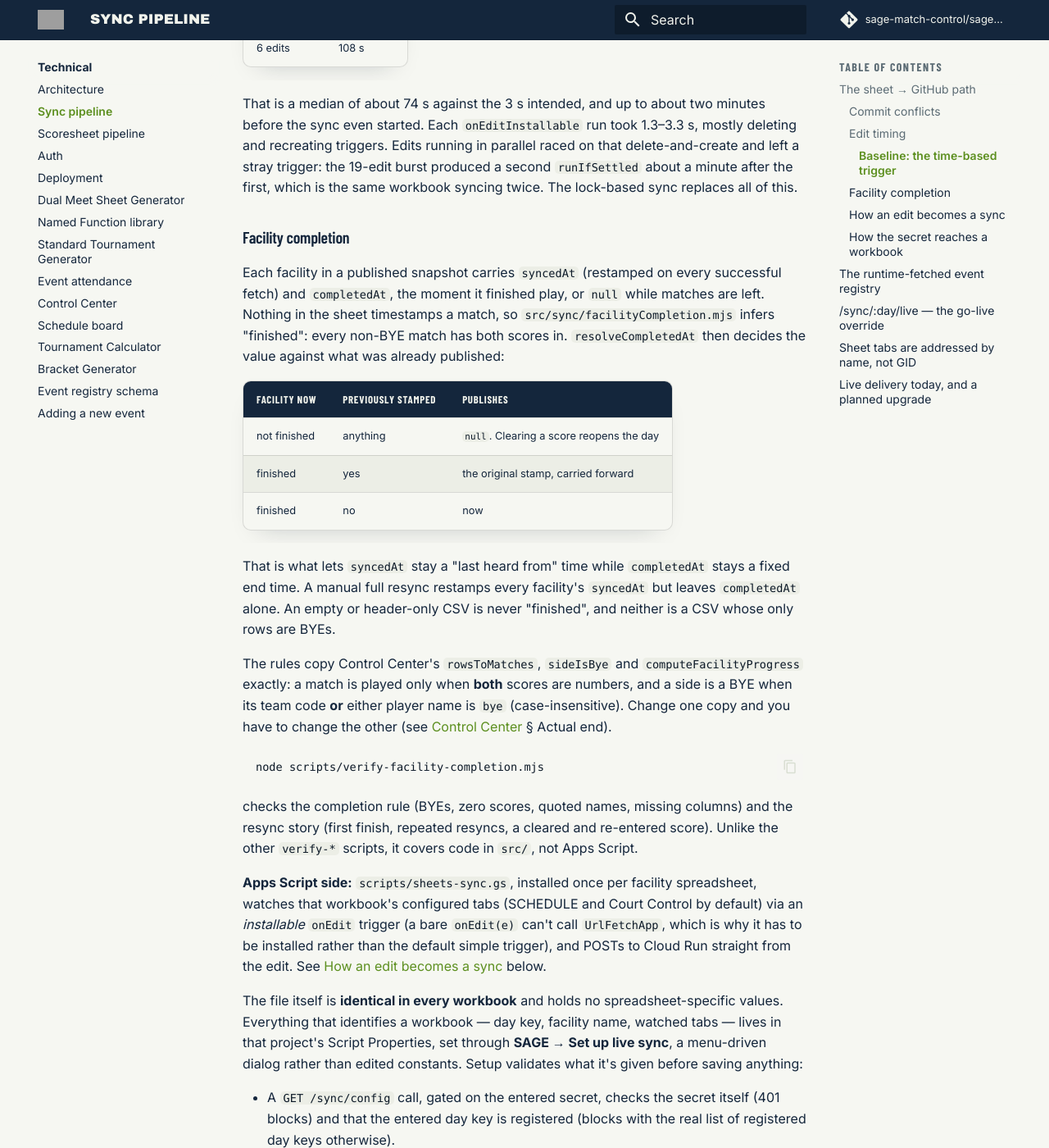
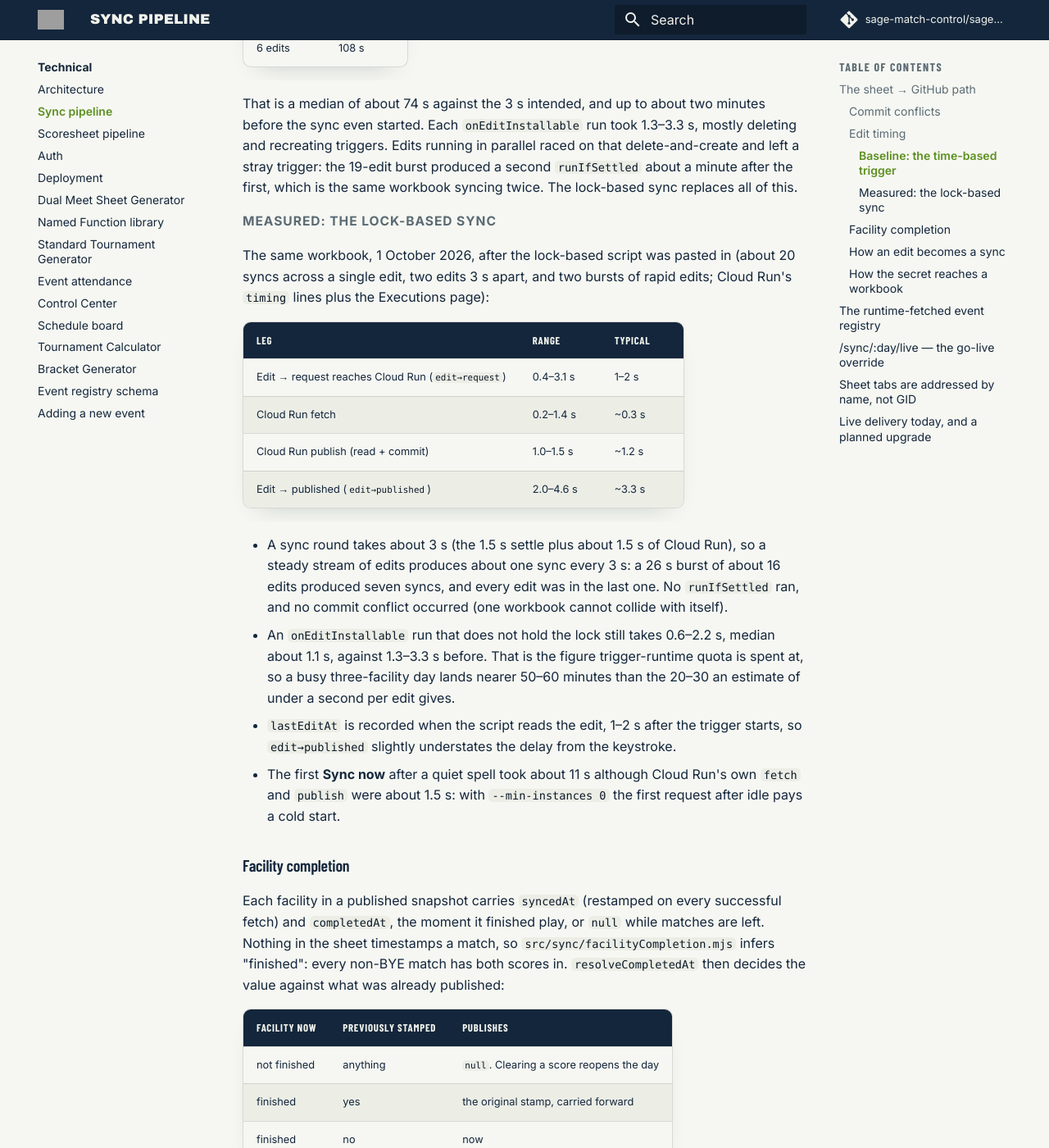
Before and after one commit to sage-match-control/sage-docs, an MkDocs documentation site: the page built from docs/technical/sync-pipeline.md, in a window 1280 px wide and 1400 px high, scrolled down 2298 px. Shown: the whole window at 82% size. Built offline with MkDocs 1.6.1 and Material for MkDocs 9.7.7, drawn with Linux system fonts in a browser that asks for light colours; comment, search, counter and statistics services are not loaded.

Commit message:
Docs: measured timings for the lock-based sync
Co-Authored-By: Claude Sonnet 5.5 <noreply@anthropic.com>

```diff
--- a/docs/technical/sync-pipeline.md
+++ b/docs/technical/sync-pipeline.md
@@ -106,6 +106,36 @@ parallel raced on that delete-and-create and left a stray trigger: the
 19-edit burst produced a second `runIfSettled` about a minute after the
 first, which is the same workbook syncing twice. The lock-based sync
 replaces all of this.
+
+#### Measured: the lock-based sync
+
+The same workbook, 1 October 2026, after the lock-based script was pasted
+in (about 20 syncs across a single edit, two edits 3 s apart, and two bursts
+of rapid edits; Cloud Run's `timing` lines plus the Executions page):
+
+| Leg | Range | Typical |
+| --- | --- | --- |
+| Edit → request reaches Cloud Run (`edit→request`) | 0.4–3.1 s | 1–2 s |
+| Cloud Run fetch | 0.2–1.4 s | ~0.3 s |
+| Cloud Run publish (read + commit) | 1.0–1.5 s | ~1.2 s |
+| Edit → published (`edit→published`) | 2.0–4.6 s | ~3.3 s |
+
+- A sync round takes about 3 s (the 1.5 s settle plus about 1.5 s of Cloud
+  Run), so a steady stream of edits produces about one sync every 3 s: a
+  26 s burst of about 16 edits produced seven syncs, and every edit was in
+  the last one. No `runIfSettled` ran, and no commit conflict occurred
+  (one workbook cannot collide with itself).
+- An `onEditInstallable` run that does not hold the lock still takes
+  0.6–2.2 s, median about 1.1 s, against 1.3–3.3 s before. That is the
+  figure trigger-runtime quota is spent at, so a busy three-facility day
+  lands nearer 50–60 minutes than the 20–30 an estimate of under a second
+  per edit gives.
+- `lastEditAt` is recorded when the script reads the edit, 1–2 s after the
+  trigger starts, so `edit→published` slightly understates the delay from
+  the keystroke.
+- The first **Sync now** after a quiet spell took about 11 s although Cloud
+  Run's own `fetch` and `publish` were about 1.5 s: with `--min-instances 0`
+  the first request after idle pays a cold start.
 
 ### Facility completion
 
```
